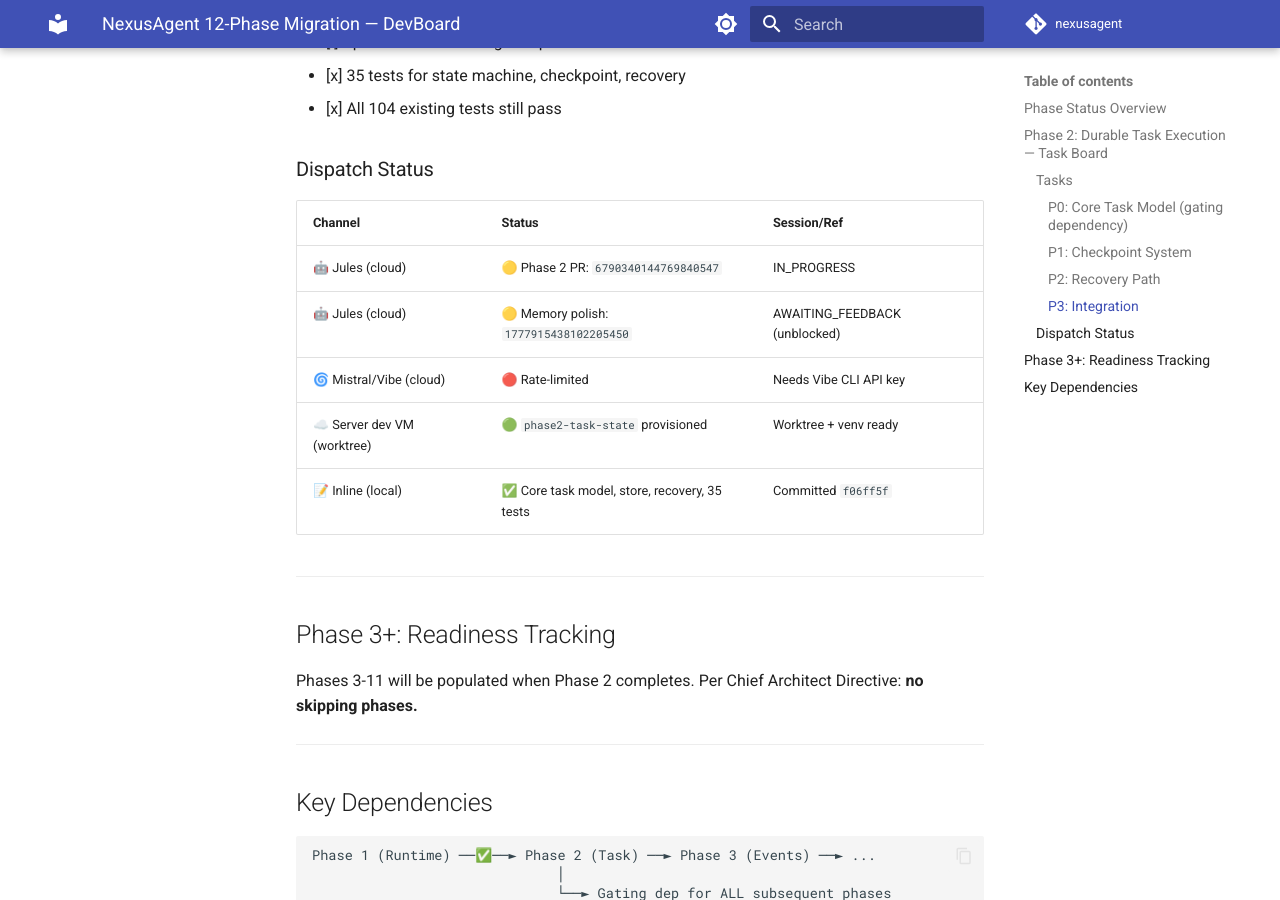
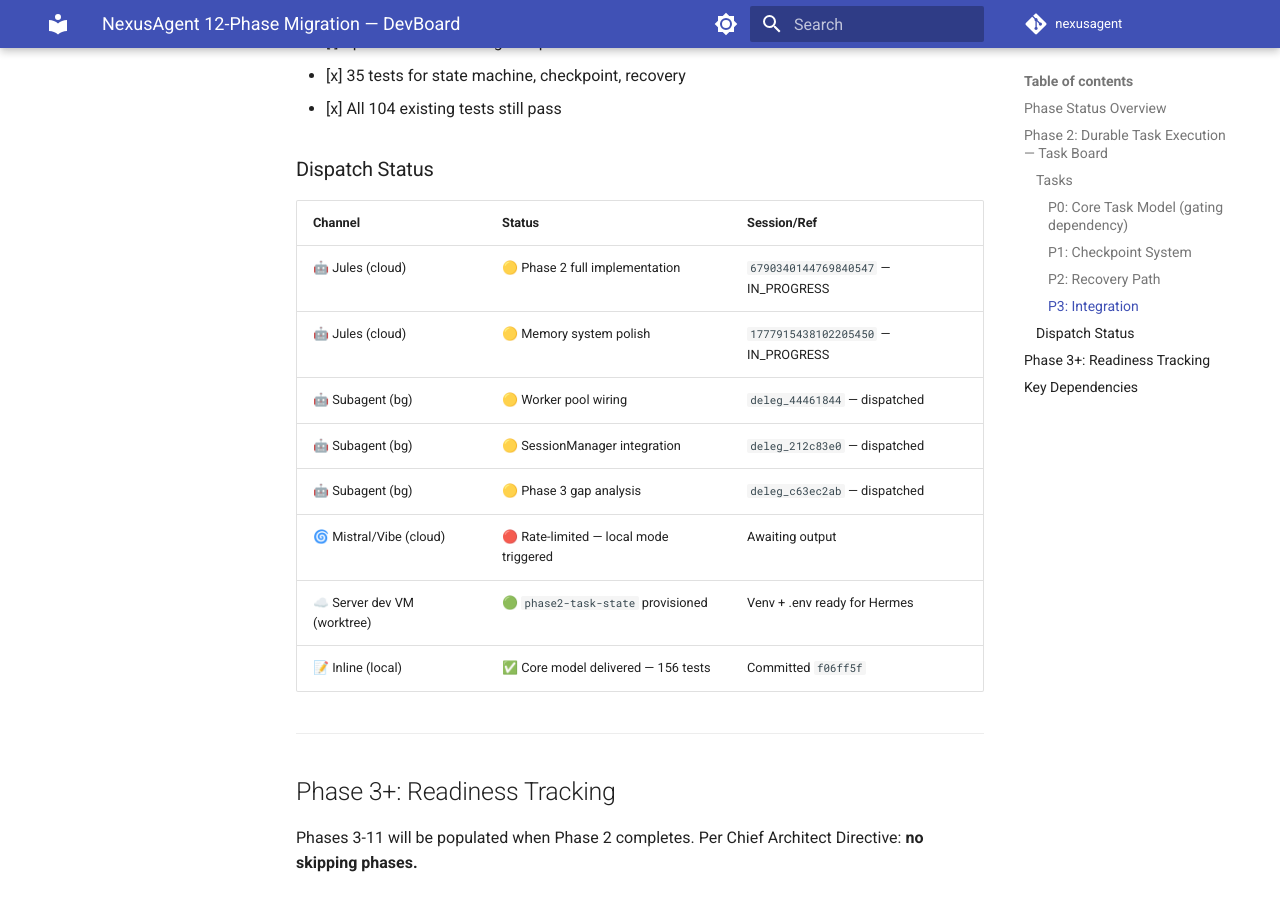
Before and after one commit to stephanos8926-lgtm/NexusAgent, an MkDocs documentation site: the page built from docs/devboard/README.md, in a window 1280 px wide and 900 px high, scrolled down 2472 px. Built offline with MkDocs 1.6.1 and Material for MkDocs 9.7.7, drawn with Linux system fonts in a browser that asks for light colours; comment, search, counter and statistics services are not loaded; the version menu is left out.

Commit message:
docs(devboard): update dispatch status — 3 subagents deployed, Jules sessions active

```diff
--- a/docs/devboard/README.md
+++ b/docs/devboard/README.md
@@ -59,11 +59,14 @@
 
 | Channel | Status | Session/Ref |
 |---------|--------|-------------|
-| 🤖 Jules (cloud) | 🟡 Phase 2 PR: `6790340144769840547` | IN_PROGRESS |
-| 🤖 Jules (cloud) | 🟡 Memory polish: `1777915438102205450` | AWAITING_FEEDBACK (unblocked) |
-| 🌀 Mistral/Vibe (cloud) | 🔴 Rate-limited | Needs Vibe CLI API key |
-| ☁️ Server dev VM (worktree) | 🟢 `phase2-task-state` provisioned | Worktree + venv ready |
-| 📝 Inline (local) | ✅ Core task model, store, recovery, 35 tests | Committed `f06ff5f` |
+| 🤖 Jules (cloud) | 🟡 Phase 2 full implementation | `6790340144769840547` — IN_PROGRESS |
+| 🤖 Jules (cloud) | 🟡 Memory system polish | `1777915438102205450` — IN_PROGRESS |
+| 🤖 Subagent (bg) | 🟡 Worker pool wiring | `deleg_44461844` — dispatched |
+| 🤖 Subagent (bg) | 🟡 SessionManager integration | `deleg_212c83e0` — dispatched |
+| 🤖 Subagent (bg) | 🟡 Phase 3 gap analysis | `deleg_c63ec2ab` — dispatched |
+| 🌀 Mistral/Vibe (cloud) | 🔴 Rate-limited — local mode triggered | Awaiting output |
+| ☁️ Server dev VM (worktree) | 🟢 `phase2-task-state` provisioned | Venv + .env ready for Hermes |
+| 📝 Inline (local) | ✅ Core model delivered — 156 tests | Committed `f06ff5f` |
 
 ---
 
```
